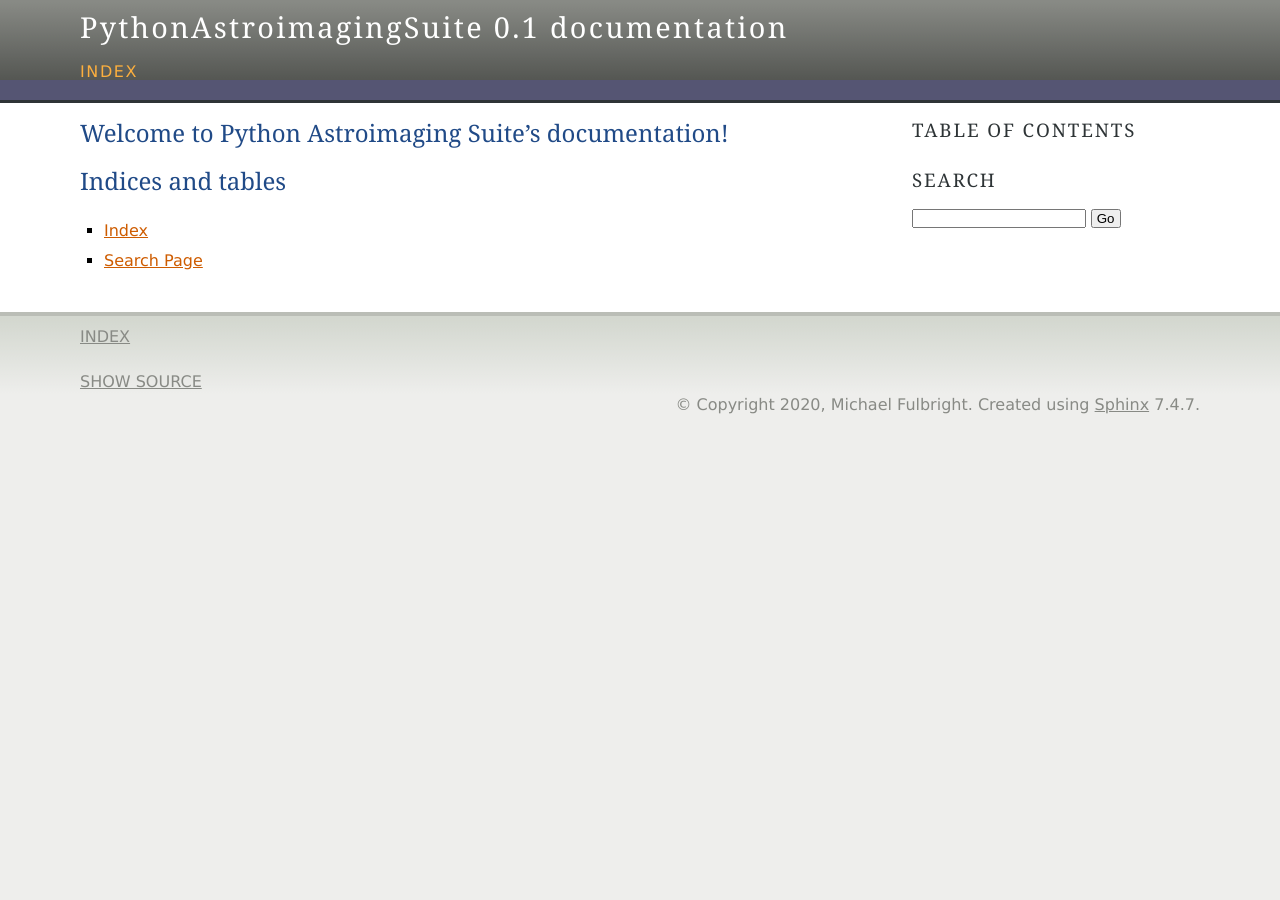
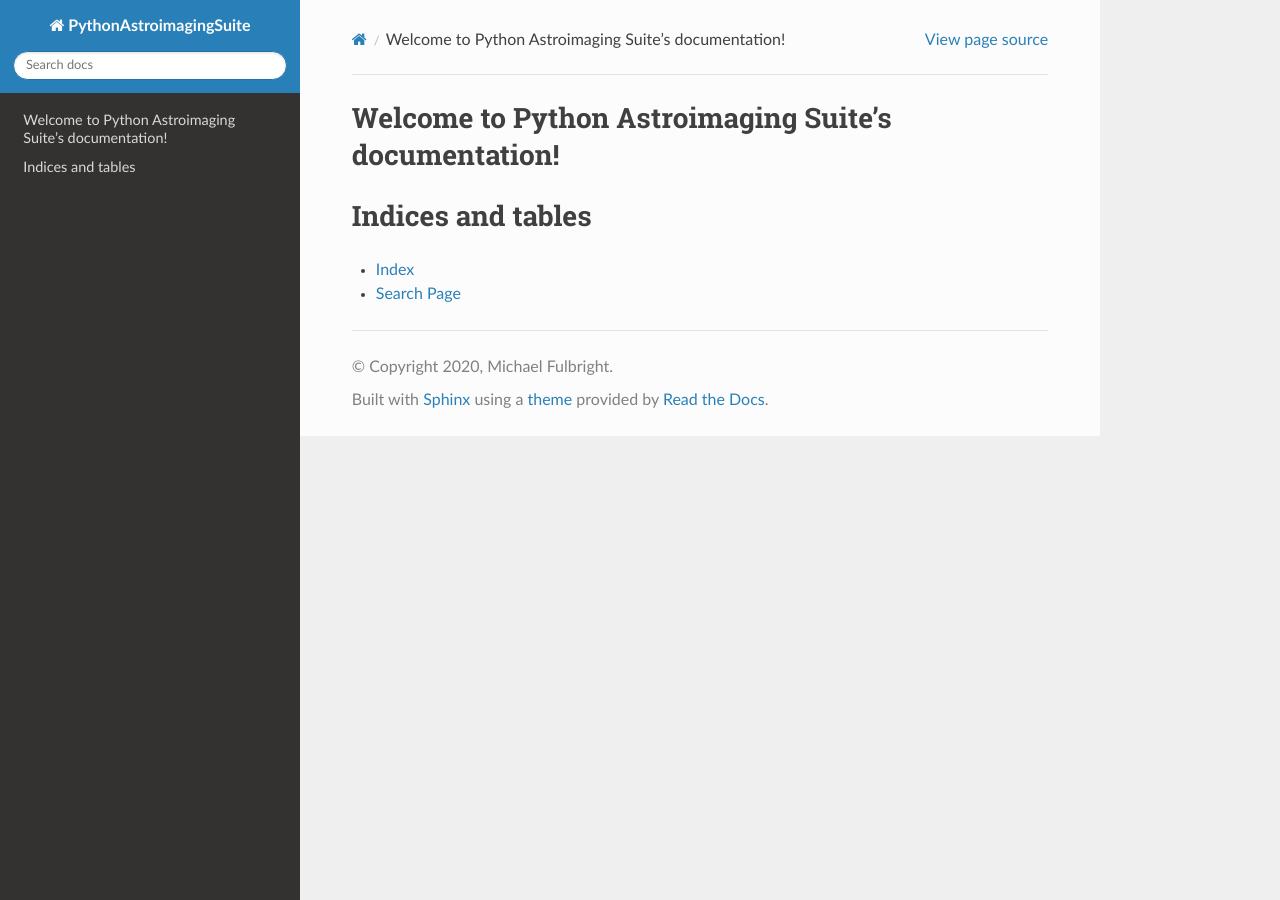
Before and after one commit to PythonAstroimagingSuite/common, a Sphinx documentation site: the page built from docs/source/index.rst, in a window 1280 px wide. Built offline with Sphinx 7.4.7 and the Read the Docs theme 2.0.0, drawn with Linux system fonts in a browser that asks for light colours.

Commit message:
Adjust docs conf.py for RTD output.

```diff
--- a/docs/source/conf.py
+++ b/docs/source/conf.py
@@ -37,14 +37,8 @@ release = '0.1'
 # ones.
 extensions = [
     'sphinx.ext.autodoc',
-    'sphinx.ext.doctest',
-    'sphinx.ext.intersphinx',
-    'sphinx.ext.todo',
-    'sphinx.ext.coverage',
-    'sphinx.ext.mathjax',
-    'sphinx.ext.ifconfig',
-    'sphinx.ext.viewcode',
-    'sphinx.ext.githubpages',
+    'sphinx.ext.napoleon',
+    'sphinx_rtd_theme'
 ]
 
 # Add any paths that contain templates here, relative to this directory.
@@ -80,15 +74,15 @@ pygments_style = 'sphinx'
 # The theme to use for HTML and HTML Help pages.  See the documentation for
 # a list of builtin themes.
 #
-html_theme = 'agogo'
+html_theme = 'sphinx_rtd_theme'
 
 # Theme options are theme-specific and customize the look and feel of a theme
 # further.  For a list of options available for each theme, see the
 # documentation.
 #
-html_theme_options = {
-                        'body_max_width' : '80%'
-                     }
+# html_theme_options = {
+#                         'body_max_width' : '80%'
+#                      }
 
 # Add any paths that contain custom static files (such as style sheets) here,
 # relative to this directory. They are copied after the builtin static files,
```
